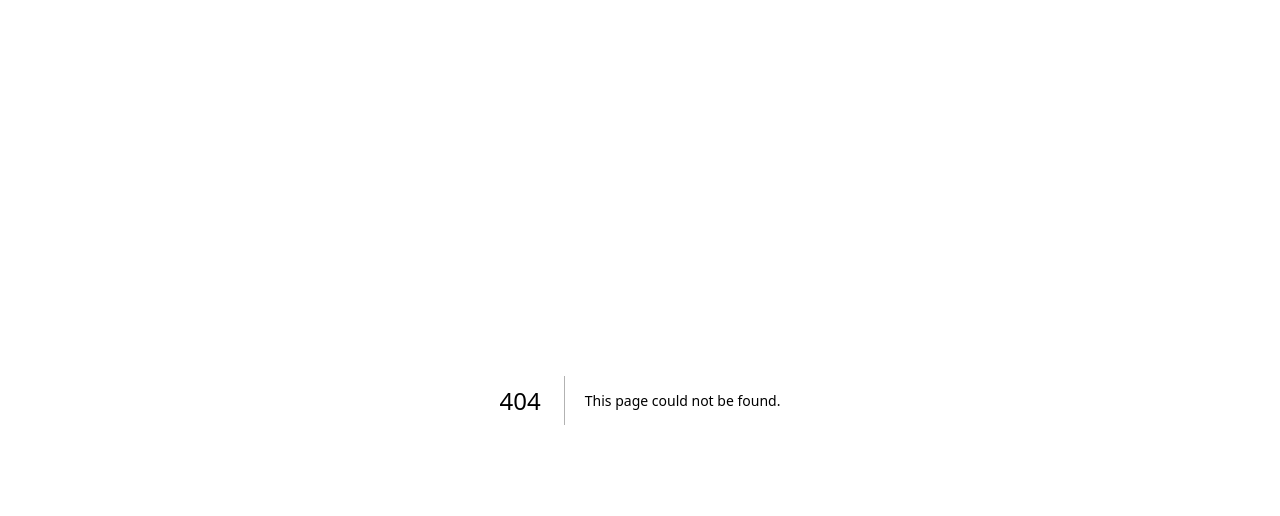
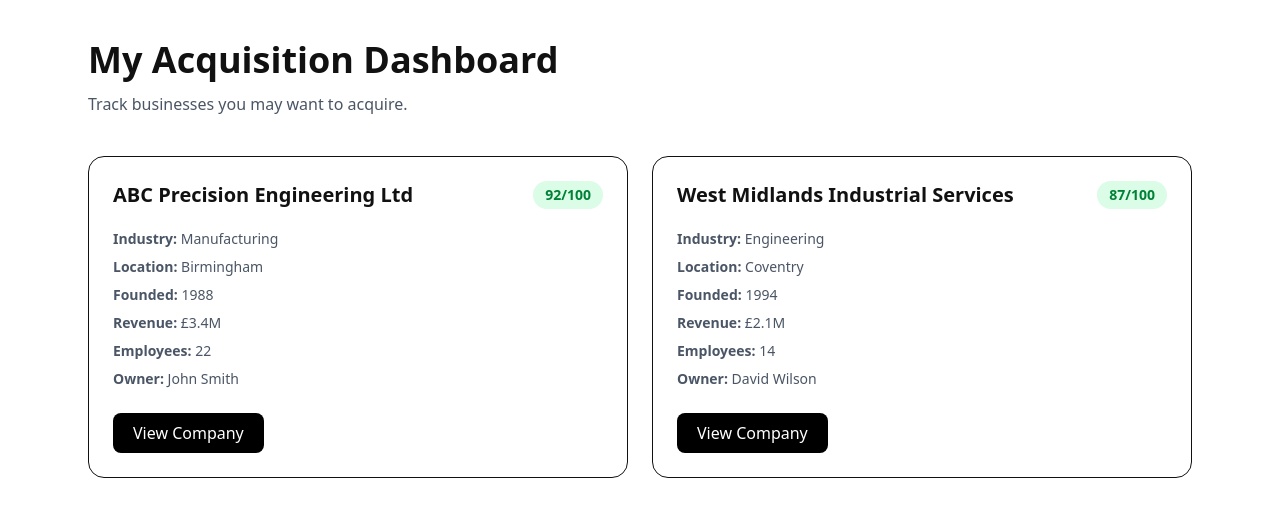
Before and after one commit to jasb-to/exitius, a Next.js app: page /dashboard in a window 1280 px wide. Before the commit this address had no page. Shown: the top 516 px of the page. Built offline with nearby package versions, Linux system fonts and the light colour scheme.

Commit message:
Create page.tsx

```diff
--- /dev/null
+++ b/app/dashboard/page.tsx
@@ -0,0 +1,57 @@
+import CompanyCard from "@/components/CompanyCard";
+import { companies } from "@/data/companies";
+
+
+export default function DashboardPage() {
+
+  const savedCompanies = companies.slice(0,2);
+
+
+  return (
+
+    <main className="
+      max-w-6xl
+      mx-auto
+      px-6
+      py-10
+    ">
+
+      <h1 className="
+        text-4xl
+        font-bold
+      ">
+        My Acquisition Dashboard
+      </h1>
+
+
+      <p className="
+        mt-3
+        text-gray-600
+      ">
+        Track businesses you may want to acquire.
+      </p>
+
+
+      <div className="
+        mt-10
+        grid
+        md:grid-cols-2
+        gap-6
+      ">
+
+        {savedCompanies.map(company => (
+
+          <CompanyCard
+            key={company.id}
+            company={company}
+          />
+
+        ))}
+
+      </div>
+
+
+    </main>
+
+  );
+}
```
